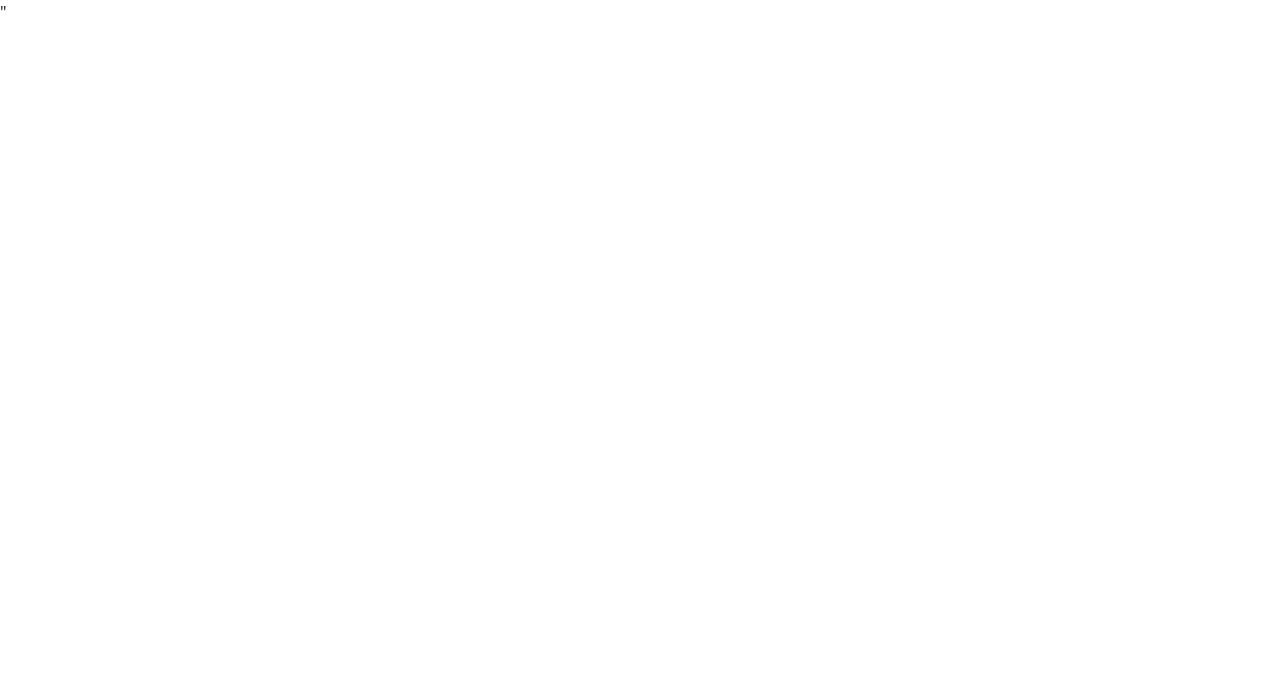
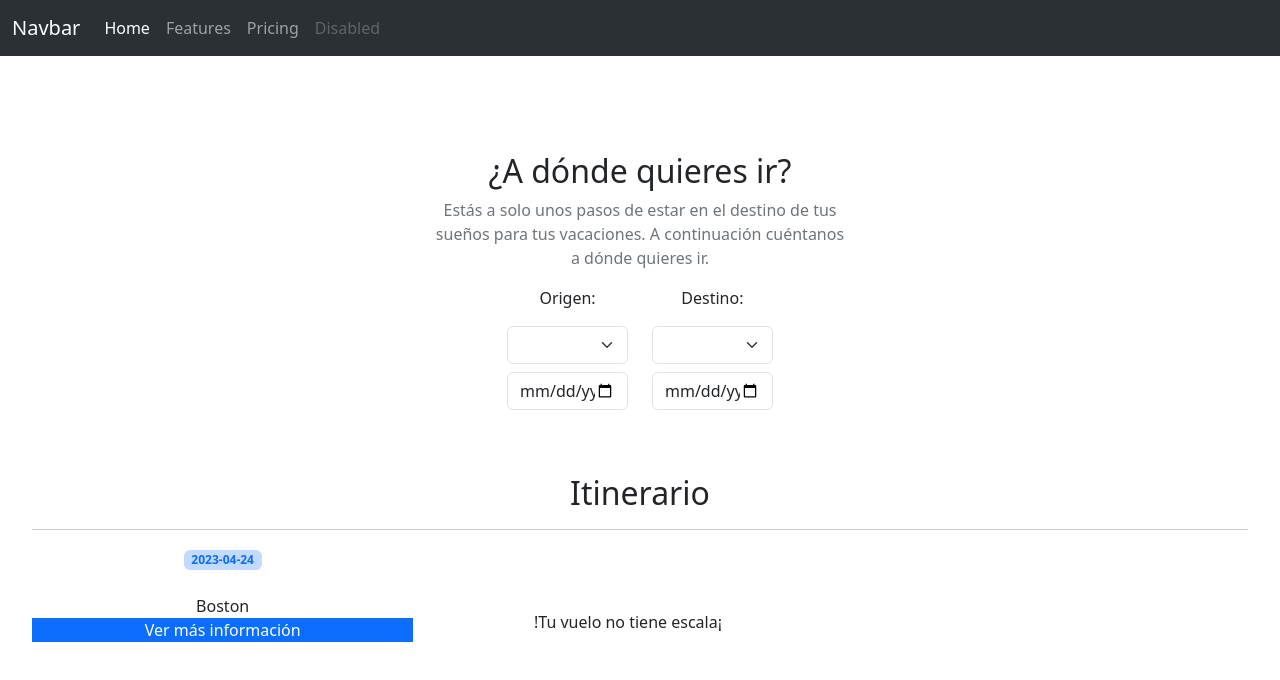
Before and after one commit to Alborada73/Tarea-Aerolinea, a plain HTML site: page index.html in a window 1280 px wide. Drawn offline with nearby package versions, Linux system fonts and the light colour scheme.

Commit message:
mi tarea aerolínea

```diff
--- a/assets/css/styles.css
+++ b/assets/css/styles.css
@@ -0,0 +1,3 @@
+#resultado {
+    margin-top: -30px;
+}
--- a/assets/js/main.js
+++ b/assets/js/main.js
@@ -0,0 +1,6 @@
+$(document).ready(function()
+)
+$(document).on("change","margen", function(){
+    var origen - $("#origen").val()
+    alert (origen)
+})
--- a/index.html
+++ b/index.html
@@ -1,18 +1,94 @@
 <!DOCTYPE html>
 <html lang="en">
+
 <head>
     <meta charset="UTF-8">
     <meta http-equiv="X-UA-Compatible" content="IE=edge">
     <meta name="viewport" content="width=device-width, initial-scale=1.0">
-    <link href="https://cdn.jsdelivr.net/npm/bootstrap@5.3.0-alpha3/dist/css/bootstrap.min.css" rel="stylesheet" integrity="sha384-KK94CHFLLe+nY2dmCWGMq91rCGa5gtU4mk92HdvYe+M/SXH301p5ILy+dN9+nJOZ" crossorigin="anonymous">"
+    <link href="https://cdn.jsdelivr.net/npm/bootstrap@5.3.0-alpha3/dist/css/bootstrap.min.css"
+    rel="stylesheet"
+        integrity="sha384-KK94CHFLLe+nY2dmCWGMq91rCGa5gtU4mk92HdvYe+M/SXH301p5ILy+dN9+nJOZ"
+        crossorigin="anonymous">
+        <link rel="stylesheet" href="./assets/css/styles.css">
     <title>Document</title>
 </head>
-<body>
+
+<body class="bg-second-subtle">
     <main>
+        <header>
+            <nav class="navbar navbar-expand-lg bg-body-tertiary bg-dark" data-bs-theme="dark">
+                <div class="container-fluid">
+                    <a class="navbar-brand" href="#">Navbar</a>
+                    <button class="navbar-toggler" type="button" data-bs-toggle="collapse" data-bs-target="#navbarNav"
+                        aria-controls="navbarNav" aria-expanded="false" aria-label="Toggle navigation">
+                        <span class="navbar-toggler-icon"></span>
+                    </button>
+                    <div class="collapse navbar-collapse" id="navbarNav">
+                        <ul class="navbar-nav">
+                            <li class="nav-item">
+                                <a class="nav-link active" aria-current="page" href="#">Home</a>
+                            </li>
+                            <li class="nav-item">
+                                <a class="nav-link" href="#">Features</a>
+                            </li>
+                            <li class="nav-item">
+                                <a class="nav-link" href="#">Pricing</a>
+                            </li>
+                            <li class="nav-item">
+                                <a class="nav-link disabled">Disabled</a>
+                            </li>
+                        </ul>
+                    </div>
+                </div>
+            </nav>
+        </header>
+        <section id="contenedor-formulario">
+            <div class="row">
+                <div class="col-4 offset-4">
+                    <!-- <div class="display-6">¿A dónde quieres ir?</div> -->
+                    <h2 class="text-center mt-5 pt-5">¿A dónde quieres ir?</h2>
+                    <p class="text-secondary text-center">Estás a solo unos pasos de estar en el destino de tus sueños para tus vacaciones. A continuación cuéntanos a dónde quieres ir.</p>
+                    <div class="row">
+                        <div class="col-4 offset-2">
+                            <div class="mb-3 text-center">Origen:</div>
+                            <select id="origen" class="form-select"></select>
+                            <input type="date" class="mt-2 form-control">
+                        </div>
+                        <div class="col-4">
+                            <div class="mb-3 text-center">Destino:</div>
+                            <select id="destino" class="form-select"></select>
+                            <input type="date" class="mt-2 form-control">
+                        </div>
+                    </div>
+                </div>
+            </div>
+        </section>
+        <section>
+            <div class="card border-0 mx-3 mt-5">
+                <div class="card-body">
+                    <h2 class="card-title text-center">Itinerario</h2>
+                    <hr>
+                    <div id="resultados" class="row">
+                        <div id="resultados" class="row">
+                            <div class="col-4 text-center">
+                                <div id="fecha-origen" class="badge text-bg-primary bg-opacity-25 text-primary">2023-04-24</div>
+                                <div class="mt-4">Boston</div>
+                                <div id="fecha-origen" class="bange text-bg-primary">Ver más información</div>
+                            </div>
+                            <div class="col-4 text-center">
+                                <div id="resultado-escala" class="mt-5 pt-3">!Tu vuelo no tiene escala¡</div>
 
+                            </div>
+                            <div class
+                        </div>
+                    </div>
+                </div>
+            </div>
+        </section>
     </main>
     <script src="https://cdn.jsdelivr.net/npm/bootstrap@5.3.0-alpha3/dist/js/bootstrap.bundle.min.js"
-    integrity="sha384-ENjdO4Dr2bkBIFxQpeoTz1HIcje39Wm4jDKdf19U8gI4ddQ3GYNS7NTKfAdVQSZe"
-    crossorigin="anonymous"></script>
+        integrity="sha384-ENjdO4Dr2bkBIFxQpeoTz1HIcje39Wm4jDKdf19U8gI4ddQ3GYNS7NTKfAdVQSZe"
+        crossorigin="anonymous"></script>
 </body>
+
 </html>
```
